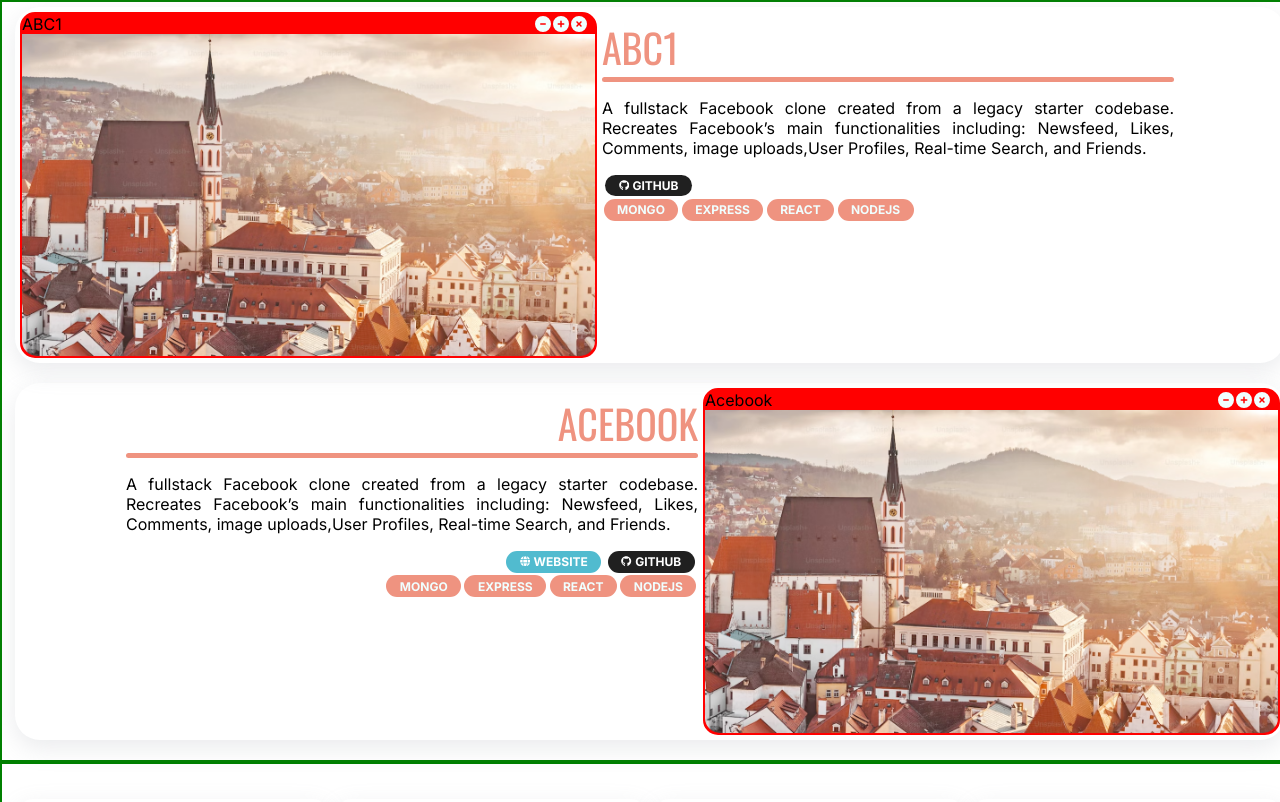
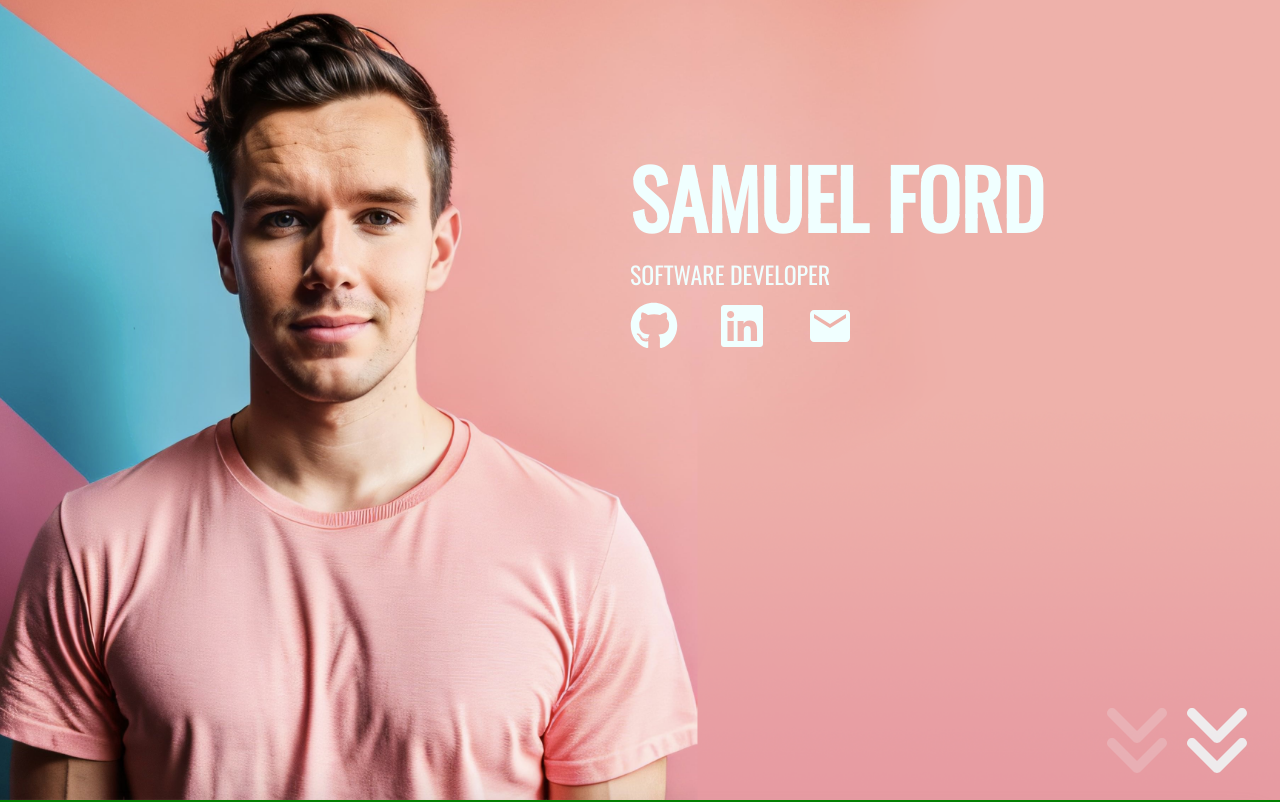
Before and after one commit to Fordcois/Portfolio, a Next.js app: page / in a window 1280 px wide. Shown: the top 802 px of the page. Built offline with nearby package versions, Linux system fonts and the light colour scheme.

Commit message:
Merges CSS and comples Homepage

```diff
--- a/src/app/globals.css
+++ b/src/app/globals.css
@@ -1,9 +1,10 @@
 @import url("https://fonts.googleapis.com/css2?family=Oswald&display=swap");
+
 :root {
   --Pink: #ef9380;
   --Blue: #51bbcf;
   --MainFont: "Oswald", sans-serif;
-  --Shadow:box-shadow: rgba(149, 157, 165, 0.2) 0px 8px 24px;
+  --Shadow: rgba(149, 157, 165, 0.2) 0px 8px 24px;
 }
 
 body {
@@ -11,22 +12,90 @@ body {
   padding: 0;
 }
 
-.Container2 {
+/* HomePage  */
+
+.Homepage-Background {
   display: flex;
-  background-color: #a64c6d;
   flex-direction: column;
-  align-items: center; /* Center child elements horizontally */
-  width: 100%;
+  align-items: flex-end;
+  height: 100vh;
+  width: auto;
+  background-position: 20%;
+  background-repeat: no-repeat;
+  background-size: cover;
 }
 
-.Page-Content {
-  background-color: #51bbcf;
-  max-width: 1440px;
-  width: 100%;
+.Homepage-Content {
+  padding: 10px;
+}
+@media (min-width: 768px) {
+  .Homepage-Content {
+    width: 50%;
+  }
 }
 
+.Biotext {
+  text-align: justify;
+  color: azure;
+  text-justify: auto;
+  background-color: rgba(0, 0, blue, alpha);
+}
+@media (min-width: 475px) {
+  .Biotext {
+    background-color: transparent;
+    margin-right: 5%;
+    width: 100%;
+  }
+}
 
+.Glitch-SubHeading {
+  font-family: var(--MainFont);
+  color: azure;
+  font-size: 1.5rem;
+  text-transform: uppercase;
+  margin-bottom: 10px;
+  text-align: right;
+}
 
+@media (min-width: 768px) {
+  .Glitch-SubHeading {
+    text-align: left;
+  }
+}
+
+.Socials-Container {
+  display: flex;
+  background-color: transparent;
+  justify-content: flex-end;
+  flex-direction: column;
+  align-items: flex-end;
+}
+@media (min-width: 768px) {
+  .Socials-Container {
+    justify-content: flex-start;
+    flex-direction:row;
+  }
+}
+
+.ReactIcons {
+  font-size: 4em;
+  color: azure;
+  margin-right: 0.5rem;
+}
+@media (min-width: 768px) {
+  .ReactIcons {
+    font-size: 3em;
+  }
+}
+
+.ArrowIcon {
+  font-size: 5em;
+  color: azure;
+}
+
+/* End Of HomePage Content */
+
+/* HomePage Glitch */
 
 .subheading {
   font-family: var(--MainFont);
@@ -38,6 +107,11 @@ body {
   display: grid;
   grid-template-columns: 1fr;
 }
+@media (min-width: 768px) {
+  .stack {
+    margin-top: 20%;
+  }
+}
 
 .stack span {
   font-family: var(--MainFont);
@@ -45,7 +119,7 @@ body {
   font-weight: bold;
   grid-row-start: 1;
   grid-column-start: 1;
-  font-size: 5rem;
+  font-size: 4rem;
   --stack-height: calc(100% / var(--stacks) - 1px);
   --inverse-index: calc(calc(var(--stacks) - 1) - var(--index));
   --clip-top: calc(var(--stack-height) * var(--index));
@@ -54,6 +128,11 @@ body {
   animation: stack 340ms cubic-bezier(0.46, 0.29, 0, 1.24) 1 backwards
       calc(var(--index) * 120ms),
     glitch 2s ease infinite 2s alternate-reverse;
+}
+@media (min-width: 768px) {
+  .stack span {
+    font-size: 5rem;
+  }
 }
 
 .stack span:nth-child(odd) {
@@ -98,17 +177,6 @@ body {
   }
 }
 
-.ReactIcons {
-  font-size: 2em;
-  color: azure;
-  margin-right: 0.5rem;
-}
-
-.ArrowIcon {
-  font-size: 4em;
-  color: azure;
-}
-
 .SectionHeaderBox-Pink {
   background-color: var(--Pink);
   font-size: 2.5rem;
@@ -126,14 +194,14 @@ body {
   font-family: var(--MainFont);
   color: var(--Pink);
 }
-.TitlePinkGradient-Underline{
+.TitlePinkGradient-Underline {
   height: 5px;
   width: 85%;
   background-color: var(--Pink);
   border-radius: 50px;
 }
 
-.Project-Description{
+.Project-Description {
   text-align: justify;
   text-justify: inter-word;
 }
@@ -148,7 +216,7 @@ body {
   color: azure;
   background-color: var(--Pink);
   padding: 0.5% 2%;
-  border-radius: 15px 15px 15px 15px;
+  border-radius: 15px;
   margin-left: 0.25%;
   margin-right: 0.25%;
   font-size: 0.75rem;
@@ -159,7 +227,7 @@ body {
   color: white;
   background-color: black;
   padding: 0.5% 2%;
-  border-radius: 15px 15px 15px 15px;
+  border-radius: 15px;
   margin-left: 0.5%;
   margin-right: 0.5%;
   font-size: 0.75rem;
@@ -169,11 +237,12 @@ body {
 .TechBubbleBlack:hover {
   background-color: darkgray;
 }
+
 .TechBubbleBlue {
   color: white;
   background-color: var(--Blue);
   padding: 0.5% 2%;
-  border-radius: 15px 15px 15px 15px;
+  border-radius: 15px;
   margin-left: 0.5%;
   margin-right: 0.5%;
   font-size: 0.75rem;
@@ -188,7 +257,7 @@ body {
   color: white;
   background-color: #202020;
   padding: 0.5% 2%;
-  border-radius: 15px 15px 15px 15px;
+  border-radius: 15px;
   margin-left: 0.5%;
   margin-right: 0.5%;
   font-size: 0.75rem;
@@ -203,7 +272,7 @@ body {
   display: flex;
   width: min-content;
   flex-direction: column;
-  border-radius: 15px 15px 15px 15px;
+  border-radius: 15px;
   border: var(--Pink) 2px solid;
   background-color: var(--Pink);
 }
@@ -239,21 +308,6 @@ body {
   max-width: 1400px;
 }
 
-@media (max-width: 767px) {
-  .Single-Graphic-Project {
-    flex-direction: column-reverse;
-    align-items: center;
-  }
-  .TitlePinkGradient-Underline{
-    height: 5px;
-    width: 100%;
-    background-color: var(--Pink);
-  }
-  .Project-Description{
-    padding-right: 0%;
-  }
-}
-
 .ProjectDiv-Container {
   display: flex;
   flex-direction: column;
@@ -272,7 +326,7 @@ body {
   display: flex;
   text-align: justify;
   text-justify: inter-word;
-  padding: 5px
+  padding: 5px;
 }
 
 .Project-Screen-Container {
@@ -299,6 +353,196 @@ body {
   box-shadow: rgba(149, 157, 165, 0.2) 0px 8px 24px;
 }
 
-.NonVisualTechStack{
+.NonVisualTechStack {
   width: 100%;
 }
+
+.Browser-Project-Container {
+  display: flex;
+  flex-direction: column;
+  justify-content: center;
+  align-items: center;
+  margin: 5px;
+  padding: 5px;
+  border-radius: 25px;
+  box-shadow: var(--Shadow);
+}
+
+.Content {
+  display: flex;
+  flex-direction: column;
+  align-items: center;
+  padding: 5px;
+  text-align: center;
+}
+
+.ContactForm {
+  display: flex;
+  width: 550px;
+  background-color: var(--Pink);
+  border-radius: 15px;
+  flex-direction: column;
+  justify-content: center;
+  text-align: left;
+  padding: 20px;
+}
+
+.ContactForm input {
+  margin-bottom: 10px;
+}
+
+.ContactForm textarea {
+  resize: none;
+  width: 540px;
+  margin-bottom: 10px;
+}
+
+.FormLabel {
+  color: azure;
+  font-family: var(--MainFont);
+  text-transform: uppercase;
+}
+
+.FormButton {
+  border: none;
+  text-transform: uppercase;
+  font-family: var(--MainFont);
+  border-radius: 15px;
+  color: var(--Pink);
+  background-color: rgb(255, 255, 255);
+}
+
+.FormButton:hover {
+  background-color: rgb(246, 246, 246);
+  color: rgb(230, 138, 119);
+}
+
+.FormSubmitted {
+  display: flex;
+  justify-content: center;
+  text-transform: uppercase;
+  font-family: var(--MainFont);
+  font-size: 1.5rem;
+  color: azure;
+}
+
+/* Media Queries */
+@media (max-width: 767px) {
+  .Single-Graphic-Project {
+    flex-direction: column-reverse;
+    align-items: center;
+  }
+  .TitlePinkGradient-Underline {
+    height: 5px;
+    width: 100%;
+    background-color: var(--Pink);
+  }
+  .Project-Description {
+    padding-right: 0%;
+  }
+}
+
+@media (max-width: 425px) {
+  .ContactForm {
+    display: flex;
+    width: 285px;
+    background-color: var(--Pink);
+    border-radius: 15px;
+    flex-direction: column;
+    justify-content: center;
+    text-align: left;
+    padding: 20px;
+  }
+  .ContactForm input {
+    margin-bottom: 10px;
+  }
+  .ContactForm textarea {
+    width: 275px;
+  }
+}
+
+@media (min-width: 475px) {
+  .container {
+    max-width: 475px;
+    border: 2px solid blue;
+  }
+}
+
+@media (min-width: 640px) {
+  .container {
+    max-width: 640px;
+    border: 2px solid red;
+  }
+}
+
+@media (min-width: 768px) {
+  .container {
+    max-width: 768px;
+    border: 2px solid green;
+  }
+  .Browser-Project-Container {
+    display: flex;
+    flex-direction: row;
+    justify-content: flex-start;
+    margin-bottom: 20px;
+    align-items: flex-start;
+    height: min-content;
+  }
+}
+
+@media (min-width: 1024px) {
+  .container {
+    max-width: 1024px;
+  }
+}
+
+@media (min-width: 1280px) {
+  .container {
+    max-width: 1280px;
+  }
+}
+
+@media (min-width: 1536px) {
+  .container {
+    max-width: 1536px;
+  }
+}
+
+@media (min-width: 475px) {
+  .container-wrapContent {
+    max-width: 475px;
+    border: 2px solid blue;
+  }
+}
+
+@media (min-width: 640px) {
+  .container-wrapContent {
+    max-width: 640px;
+    border: 2px solid red;
+  }
+}
+
+@media (min-width: 768px) {
+  .container-wrapContent {
+    max-width: 768px;
+    border: 2px solid green;
+  }
+}
+
+@media (min-width: 1024px) {
+  .container-wrapContent {
+    max-width: 1024px;
+  }
+}
+
+@media (min-width: 1280px) {
+  .container-wrapContent {
+    max-width: 1280px;
+  }
+}
+
+@media (min-width: 1536px) {
+  .container-wrapContent {
+    max-width: 1536px;
+  }
+}
--- a/src/app/layout.js
+++ b/src/app/layout.js
@@ -4,8 +4,8 @@ import "./globals.css";
 const inter = Inter({ subsets: ["latin"] });
 
 export const metadata = {
-  title: "Samuel Ford: Full Stack Developer",
-  description: "Samuel Ford: Full Stack Developer",
+  title: "Samuel Ford: Software Developer",
+  description: "Samuel Ford: Software Developer",
 };
 
 export default function RootLayout({ children }) {
--- a/src/app/page.js
+++ b/src/app/page.js
@@ -2,20 +2,20 @@ import SplashScreen from "@/components/SplashScreen";
 import BrowserProjects from "@/components/GraphicProjects";
 import NonVisualProjects from "@/components/NoVisualProjects";
 import Contact from "@/components/Contact";
-import ContainerTest from "@/components/container";
 import HomePage from "@/components/Homepage";
 import ResonsiveImage from "@/components/responsiveSize";
 
 export default function Home() {
   return (
     <>
-    {/* <HomePage />
-    <BrowserProjects />
-
-    <Contact/>
-    <ContainerTest/> */}
+    <HomePage />
+    {/* <BrowserProjects /> */}
     <ResonsiveImage />
     <NonVisualProjects/>
+    {/* <Contact/> */}
+    {/* <ContainerTest/> */}
+
+
     </>
   );
 }
--- a/src/app/style.css
+++ /dev/null
@@ -1,261 +0,0 @@
-@import url("https://fonts.googleapis.com/css2?family=Oswald&display=swap");
-:root {
-  --Pink: #ef9380;
-  --Blue: #51bbcf;
-  --MainFont: "Oswald", sans-serif;
-  --Shadow:rgba(149, 157, 165, 0.2) 0px 8px 24px;
-
-}
-
-.container {
-    width: 100%;
-    margin-left: auto;
-    margin-right: auto;
-    padding-left: 0.5rem;
-    padding-right: 0.5rem;
-  }
-
-.container-wrapContent {
-  display: flex;
-  flex-wrap: wrap;
-  justify-content: space-evenly;
-  padding: 10px;
-  width: 100%;
-  margin-left: auto;
-  margin-right: auto;
-  padding-left: 0.5rem;
-  padding-right: 0.5rem;
-}
-  /* xs */
-  @media (min-width: 475px) {
-    .container-wrapContent {
-      max-width: 475px;
-      border: 2px solid blue;
-    }
-
-}
-
-/* sm */
-  @media (min-width: 640px) {
-    .container-wrapContent {
-      max-width: 640px;
-      border: 2px solid red;
-    }
-  }
-
-  /* md */
-  @media (min-width: 768px) {
-    .container-wrapContent {
-      max-width: 768px;
-      border: 2px solid green;
-    }
-  }
-
-  /* lg */
-  @media (min-width: 1024px) {
-    .container-wrapContent {
-      max-width: 1024px;
-    }
-  }
-
-  /* xl */
-  @media (min-width: 1280px) {
-    .container-wrapContent {
-      max-width: 1280px;
-    }
-  }
-
-  /* 2xl */
-  @media (min-width: 1536px) {
-    .container-wrapContent {
-      max-width: 1536px;
-    }
-  }
-
-
-.Browser-Project-Container {
-    display: flex;
-    flex-direction: column;
-    justify-content: center;
-    align-items: center;
-    margin: 5px;
-    padding: 5px;
-    border-radius: 25px;
-    box-shadow: var(--Shadow);
-}
-
-.Homepage-Background{
-  display: flex;
-  flex-direction: column;
-  align-items: flex-end;
-  height: 100vh;
-  width: auto;
-  background-position: 20%;
-  background-repeat: no-repeat;
-  background-size: cover;
-}
-
-.Homepage-Content{
-  padding: 5%;
-  width: 60%;
-}
-
-.Glitch-SubHeading{
-  font-family: var(--MainFont);
-  color: azure;
-  font-size: 1.5rem;
-  text-transform: uppercase;
-  margin-bottom: 10px;
-}
-
-.Biotext{
-  text-align: justify;
-  color: azure;
-  text-justify: auto;
-}
-
-
-
-.Content {
-    display: flex;
-    flex-direction: column;
-    align-items: center;
-    padding: 5px; /* Adds padding around the content */
-    text-align: center; /* Centers text within the content */
-}
-
-  .ContactForm {
-    display: flex;
-    width: 550px;
-    background-color: var(--Pink);
-    border-radius: 15px;
-    flex-direction: column;
-    justify-content: center;
-    text-align: left;
-    padding: 20px;
-  }
-
-  .ContactForm input{
-    margin-bottom: 10px;
-  }
-  .ContactForm textarea{
-  resize: none;
-  width: 540px;
-  margin-bottom: 10px;
-  }
-
-  .FormLabel{
-    color: azure;
-    font-family: var(--MainFont);
-    text-transform: uppercase;
-  }
-
-  .FormButton{
-    border: none;
-    text-transform: uppercase;
-    font-family: var(--MainFont);
-    border-radius: 15px;
-    color: var(--Pink);
-    background-color: rgb(255,255,255)
-  }
-
-  .FormButton:hover{
-    background-color: rgb(246,246,246);
-    color: rgb(230, 138, 119)
-  }
-
-  .FormSubmitted{
-    display: flex;
-    justify-content: center;
-      text-transform: uppercase;
-      font-family: var(--MainFont);
-      font-size: 1.5rem;
-      color: azure;
-  }
-
-
-@media (max-width: 425px) {
-.Homepage-Background{
-  background-position: 35%;
-}
-
-  .ContactForm {
-    display: flex;
-    width: 285px;
-    background-color: var(--Pink);
-    border-radius: 15px;
-    flex-direction: column;
-    justify-content: center;
-    text-align: left;
-    padding: 20px;
-  }
-
-  .ContactForm input{
-    margin-bottom: 10px;
-  }
-  .ContactForm textarea{
-  width: 275px;
-  }
-
-
-
-
-}
-
-  /* xs */
-@media (min-width: 475px) {
-    .container {
-      max-width: 475px;
-      border: 2px solid blue;
-    }
-    .Homepage-Content{
-      padding: 5%;
-      width: 40%;
-    }
-
-}
-
-/* sm */
-  @media (min-width: 640px) {
-    .container {
-      max-width: 640px;
-      border: 2px solid red;
-    }
-  }
-
-  /* md */
-  @media (min-width: 768px) {
-    .container {
-      max-width: 768px;
-      border: 2px solid green;
-    }
-    .Browser-Project-Container{
-      display: flex;
-      flex-direction: row;
-      justify-content: flex-start;
-      margin-bottom: 20px;
-      align-items: flex-start;
-      height: min-content;
-    }
-  }
-
-  /* lg */
-  @media (min-width: 1024px) {
-    .container {
-      max-width: 1024px;
-    }
-  }
-
-  /* xl */
-  @media (min-width: 1280px) {
-    .container {
-      max-width: 1280px;
-    }
-  }
-
-  /* 2xl */
-  @media (min-width: 1536px) {
-    .container {
-      max-width: 1536px;
-    }
-  }
--- a/src/components/Contact.js
+++ b/src/components/Contact.js
@@ -1,7 +1,7 @@
 'use client'
 
 import React from 'react';
-import '@/app/style.css'
+
 import { useForm, ValidationError } from '@formspree/react';
 import { IoMdPaperPlane } from "react-icons/io";
 
--- a/src/components/Glitch.js
+++ b/src/components/Glitch.js
@@ -1,6 +1,6 @@
 import React from 'react';
 
-const Glitch = ({Name,Title}) => {
+const Glitch = ({Name}) => {
 
 return (
 
--- a/src/components/Homepage.js
+++ b/src/components/Homepage.js
@@ -1,27 +1,26 @@
 import React from 'react';
 import BackgroundImage from '@/assets/Port_Web_BackGround.png'
 import Glitch from './Glitch';
-const Bio = 'Lorem ipsum dolor sit amet, consectetur adipiscing elit. Duis a ipsum at tellus dictum dictum. Duis quis pellentesque nisi. Fusce vel dignissim lorem, eu placerat leo. Cras convallis, lorem in facilisis finibus, orci metus consectetur justo, ut fermentum magna purus tempor sem. Curabitur aliquet commodo turpis ac euismod. '
+const Bio = "Hey! I'm Sam, a London-based software developer with a knack for problem-solving and a passion for sleek design. Explore my portfolio below, and feel free to drop me a line if you've got something cool in mind or just want to geek out about tech!"
 import Socials from './Socials';
 import { FaArrowDown } from "react-icons/fa";
+import { FaAnglesDown } from "react-icons/fa6";
 
 const HomePage = () => {
 return (
 <div className='Homepage-Background' style={{ backgroundImage: `url(${BackgroundImage.src})` }}>
     <div className='Homepage-Content'>
-
         <Glitch Name={'SAMUEL FORD'}/>
-        {/* <div style={{backgroundColor:'#51bbcf',height:'5px'}}></div> */}
         <div className='Glitch-SubHeading'>Software Developer</div>
+        <Socials/>
+        {/* <p className='Biotext'>{Bio}</p> */}
+    </div>
+    <div style={{ position: 'absolute', bottom: '1%', right: '1%', padding: '10px' }}>
+        <FaAnglesDown className="ArrowIcon" style={{color:'rgba(240,255,255,.2)'}}/>
+        <FaAnglesDown className="ArrowIcon" style={{color:'rgba(240,255,255,.8)'}}/>
 
 
-        <Socials/>
-        <p className='Biotext'>{Bio}</p>
     </div>
-
-    <div style={{ position: 'absolute', bottom: '1%', right: '1%', padding: '10px' }}>
-        <FaArrowDown className="ArrowIcon" />
-        </div>
 </div>
 );
 };
--- a/src/components/Socials.js
+++ b/src/components/Socials.js
@@ -4,7 +4,7 @@ import { MdEmail } from 'react-icons/md';
 const Socials = () => {
 return (
 
-<div style={{backgroundColor: 'transparent', textAlign: 'left', alignItems: 'bottom', display: 'flex'}}>
+<div className='Socials-Container'>
   <a href="https://github.com/Fordcois"><FaGithub className="ReactIcons" title='GitHub'/></a>
   <span style={{width:'5%'}}/>
   <a href="https://www.linkedin.com/in/samueljford/"><FaLinkedin className="ReactIcons" title='Linkedin'/></a>
--- a/src/components/container.js
+++ b/src/components/container.js
@@ -1,4 +1,3 @@
-import '@/app/style.css'
 import Image from "next/image";
 import BoozersWeepersImage from "@/assets/screenshots/BoozersWeepers_screenshot.png";
 const ContainerTest = () => {
--- a/src/components/responsiveSize.js
+++ b/src/components/responsiveSize.js
@@ -1,4 +1,4 @@
-import '@/app/style.css'
+
 import Image from "next/image";
 
 import BrowserImage from './BrowserProjects/browser-image';
```
